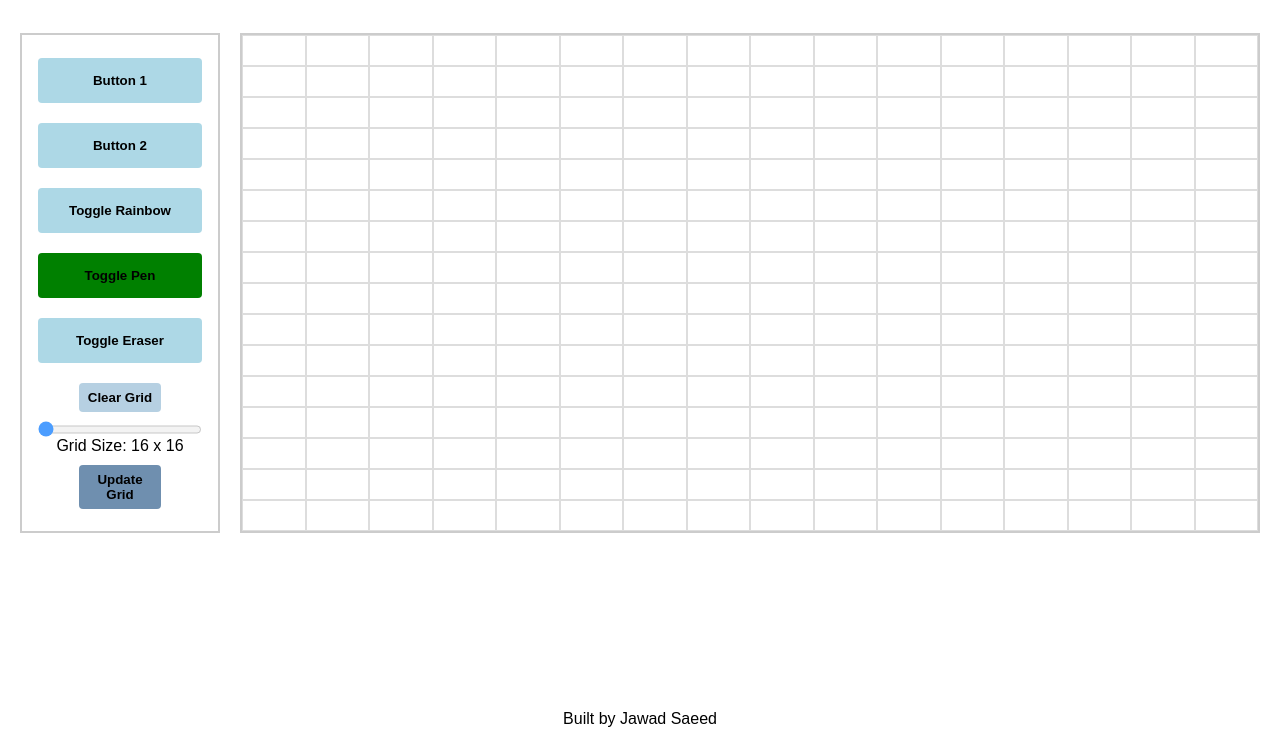
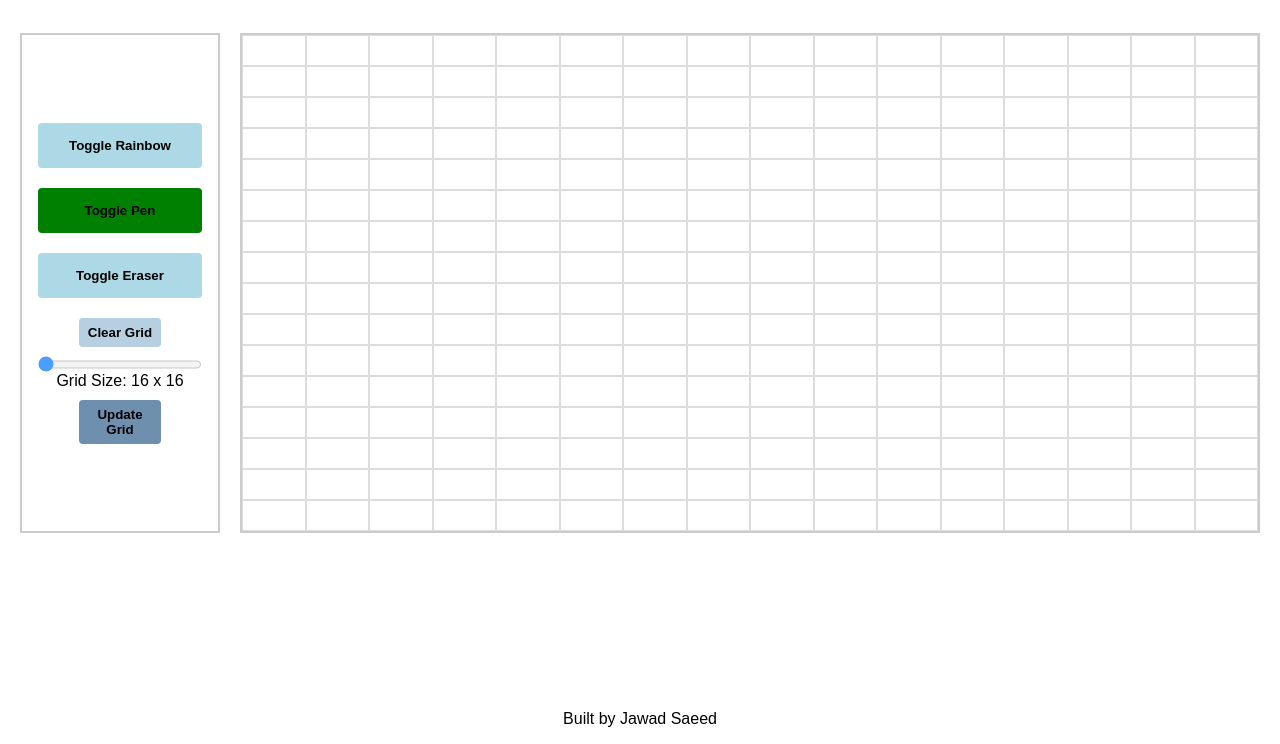
Before and after one commit to Jawamegamind/Etch-a-Sketch, a plain HTML site: page index.html in a window 1280 px wide. Shown: the part 56-800 px from the top of the page. Drawn offline with Linux system fonts and the light colour scheme.

Commit message:
Commented out surplus buttons for now

```diff
--- a/index.html
+++ b/index.html
@@ -14,8 +14,8 @@
      </header>
      <div class="main-container">
         <div class="options">
-            <button>Button 1</button>
-            <button>Button 2</button>
+            <!-- <button>Button 1</button>
+            <button>Button 2</button> -->
             <button id="rainbow">Toggle Rainbow</button>
             <button id="pen">Toggle Pen</button>
             <button id="eraser">Toggle Eraser</button>
```
